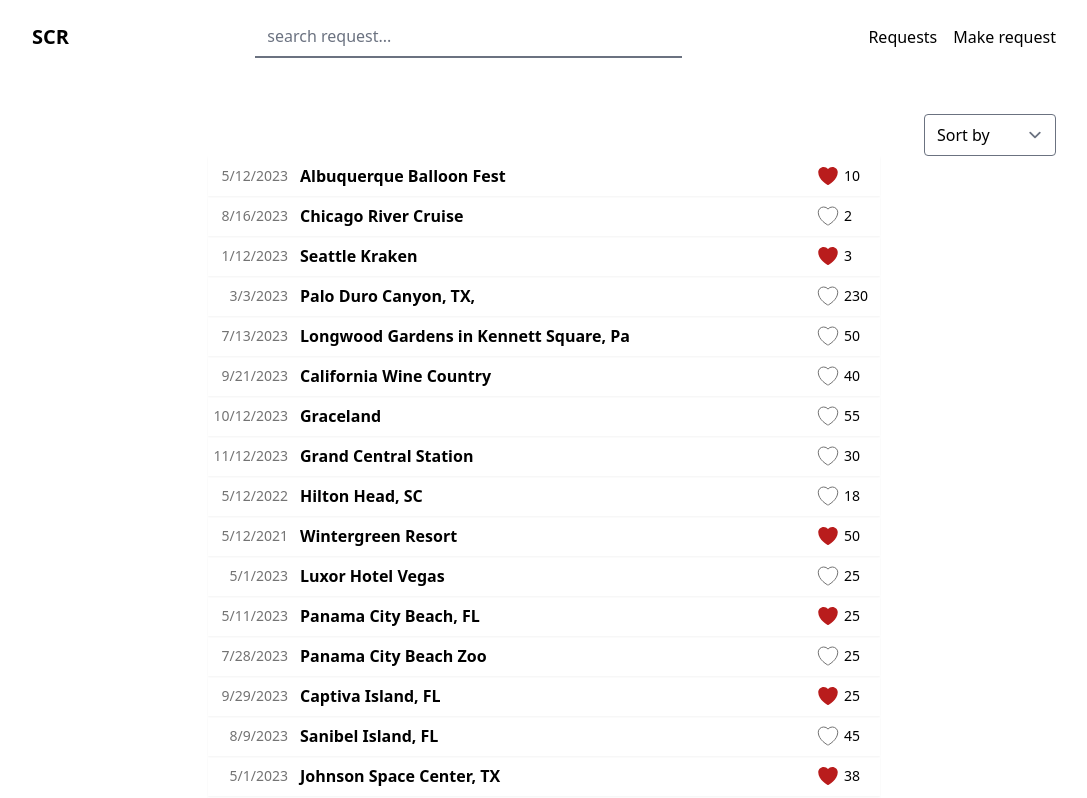
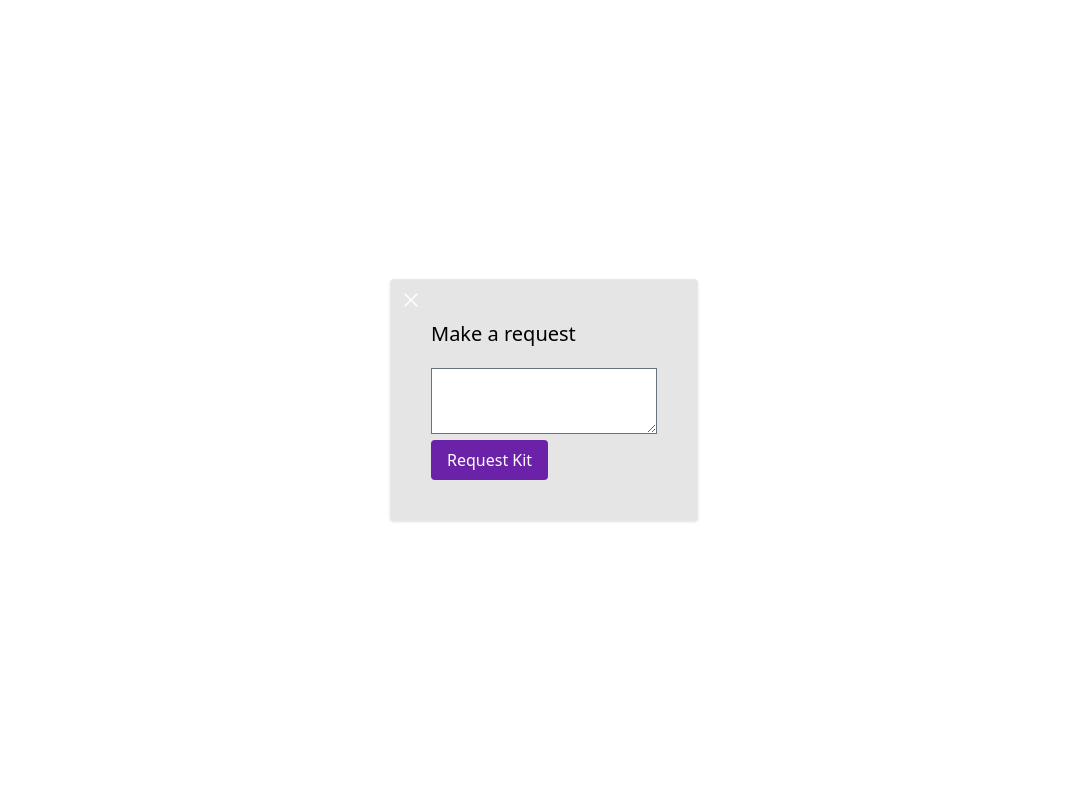
Before and after one commit to GMSTER22/scrapbook-concierge-request-app, a Vue app: page / in a window 1280 px wide. Shown: the top 798 px of the page, without its empty margins (96-1183 px from the left). Built offline with nearby package versions, Linux system fonts and the light colour scheme; no server answers.

Commit message:
Initialized the make-request-modal form

```diff
--- a/src/components/header.vue
+++ b/src/components/header.vue
@@ -15,19 +15,11 @@
 
     </div>
 
-    <form class="basis-5/12" action="">
+    <nav class="flex items-center gap-x-8">
 
-      <label for="search"></label>
+      <router-link to="/requests">My requests</router-link>
 
-      <input class="w-full border-0 border-b-2 focus:border-b-purple-800 focus:ring-transparent" type="search" name="search" id="search" placeholder="search request...">
-
-    </form>
-
-    <nav class="flex gap-x-4">
-
-      <router-link to="/requests">Requests</router-link>
-
-      <router-link to="/make-request">Make request</router-link>
+      <button type="button" class="bg-purple-800 text-white px-4 py-1 rounded">Make request</button>
 
       <!-- <router-link to="/profile">profile</router-link> -->
 
--- /dev/null
+++ b/src/components/make-request-modal.vue
@@ -0,0 +1,50 @@
+
+<script setup>
+
+  import { ref } from 'vue';
+
+  import { XMarkIcon } from '@heroicons/vue/24/solid';
+
+  const open = ref( true );
+
+  const toggleModal = () => open.value = ! open.value;
+
+</script>
+
+<template>
+
+  <div class="absolute top-0 left-0 w-full h-full flex justify-center items-center bg-white z-10" v-if="open">
+
+    <form class="relative p-10 border shadow rounded bg-neutral-200" action="">
+
+      <button class="absolute top-2 left-2" type="button" @click="toggleModal">
+
+        <XMarkIcon class="h-6 w-6 text-white" />
+
+      </button>
+
+      <fieldset>
+
+        <legend class="text-xl mb-5">Make a request</legend>
+
+        <div class="w-full">
+
+          <label for="request"></label>
+
+          <textarea name="request" id="request"></textarea>
+
+        </div>
+
+      </fieldset>
+
+      <button class="px-4 py-2 bg-purple-800 text-white rounded" type="button">
+
+        Request Kit
+
+      </button>
+
+    </form>
+
+  </div>
+
+</template>
--- a/src/index.js
+++ b/src/index.js
@@ -12,8 +12,6 @@
 import Signup from './views/signup.vue';
 
 import Requests from './views/requests.vue';
-
-import MakeRequest from './views/make-request.vue';
 
 window.__VUE_OPTIONS_API__ = false;
 window.__VUE_PROD_DEVTOOLS__ = true;
@@ -44,12 +42,6 @@
     name: 'requests',
     component: Requests
 
-  }, {
-
-    path: '/make-request',
-    name: 'make-request',
-    component: MakeRequest
-
   }
 
 ]
--- a/src/views/home.vue
+++ b/src/views/home.vue
@@ -4,6 +4,8 @@
   import { reactive, ref, computed } from 'vue';
 
   import Header from '../components/header.vue';
+
+  import MakeRequestModal from '../components/make-request-modal.vue';
 
   import { HeartIcon } from '@heroicons/vue/24/solid';
 
@@ -21,7 +23,6 @@
 
   const onLikedClicked = index => {
 
-
     if ( requests[ index ].liked ) requests[ index ].votes -= 1;
 
     else requests[ index ].votes += 1;
@@ -36,9 +37,22 @@
 
   <Header />
 
-  <main class="max-w-5xl mx-auto py-10">
+  <main class="max-w-5xl mx-auto py-20">
 
-    <fieldset class="flex flex-col items-end">
+    <MakeRequestModal />
+
+    <div class="max-w-2xl mx-auto justify-between flex mb-10">
+
+      <form class="" action="">
+
+        <label for="search"></label>
+
+        <input class="w-full border-0 border-b-2 focus:border-b-purple-800 focus:ring-transparent" type="search" name="search" id="search" placeholder="search request...">
+
+      </form>
+
+      <!-- <fieldset class="max-w-2xl mx-auto flex flex-col items-end mb-10"> -->
+      <fieldset class="">
 
         <label for="sort"></label>
 
@@ -54,6 +68,8 @@
 
       </fieldset>
 
+    </div>
+
     <ul class="max-w-2xl mx-auto">
 
       <li class="w-full flex items-center gap-x-3 py-2 shadow-sm" v-for="({ date, name, votes, liked }, index) in requests" :key="index">
@@ -66,7 +82,7 @@
 
           <button class="mr-1 group hover:pointer" :class="{ 'is-liked': liked }" type="button" @click="()=> onLikedClicked( index )">
 
-            <HeartIcon class="h-6 w-6 stroke-neutral-500 fill-transparent group-[.is-liked]:fill-red-700 group-[.is-liked]:stroke-transparent transition-colors duration-150" />
+            <HeartIcon class="h-6 w-6 stroke-neutral-500 fill-transparent group-[.is-liked]:fill-red-500 group-[.is-liked]:stroke-transparent transition-colors duration-150" />
 
           </button>
 
--- a/src/views/make-request.vue
+++ /dev/null
@@ -1,12 +0,0 @@
-
-<script setup>
-
-
-
-</script>
-
-<template>
-
-  <h1>Make Request</h1>
-
-</template>
--- a/src/views/signup.vue
+++ b/src/views/signup.vue
@@ -41,9 +41,9 @@
 
           <fieldset class="flex flex-col mb-4">
 
-            <label class="font-medium mb-2" for="firstname">Firstname</label>
+            <label class="font-medium mb-2" for="username">Username</label>
 
-            <input class="rounded ring-transparent focus:border-transparent focus:ring-2 focus:ring-purple-800" type="text" name="firstname" id="firstname" required>
+            <input class="rounded ring-transparent focus:border-transparent focus:ring-2 focus:ring-purple-800" type="text" name="username" id="username" required>
 
           </fieldset>
 
@@ -54,7 +54,6 @@
             <input class="rounded ring-transparent focus:border-transparent focus:ring-2 focus:ring-purple-800" type="email" name="email" id="email" required>
 
           </fieldset>
-
 
           <fieldset class="flex flex-col mb-6">
 
```
Lines whose indentation alone changed are shown as unchanged.
